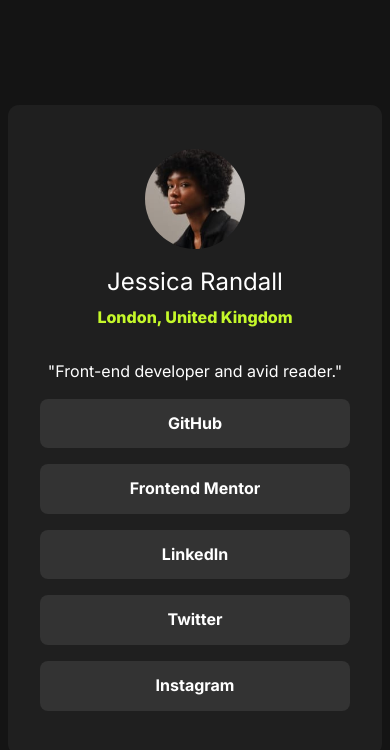
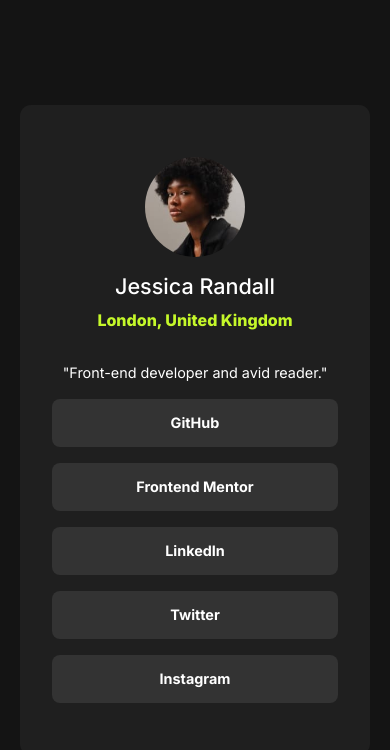
Before and after one commit to Albrrak773/Frontend-Mentor-social-links, a plain HTML site: page index.html in a window 390 px wide. Drawn offline with Linux system fonts and the light colour scheme.

Commit message:
Added links and basic responsiveness

```diff
--- a/index.html
+++ b/index.html
@@ -36,11 +36,11 @@
       <h2 id="location">London, United Kingdom</h2>
       <p id="quote">"Front-end developer and avid reader."</p>
       <div id="links-container">
-        <button class="link">GitHub</button>
-        <button class="link">Frontend Mentor</button>
-        <button class="link">LinkedIn</button>
-        <button class="link">Twitter</button>
-        <button class="link">Instagram</button>
+        <a href="https://github.com/" target="_blank"><button class="link">GitHub</button></a>
+        <a href="https://www.frontendmentor.io/" target="_blank"><button class="link">Frontend Mentor</button></a>
+        <a href="https://www.linkedin.com/" target="_blank"><button class="link">LinkedIn</button></a>
+        <a href="https://x.com/" target="_blank"><button class="link">Twitter</button></a>
+        <a href="https://www.instagram.com/" target="_blank"><button class="link">Instagram</button></a>
       </div>
     </section>
   </body>
--- a/style.css
+++ b/style.css
@@ -31,7 +31,7 @@
 }
 
 #Name {
-    font-weight: 400;
+    font-weight: 500;
 }
 
 #location {
@@ -67,3 +67,17 @@
     color: black;
 
 }
+
+a {
+    text-decoration: none;
+}
+
+@media screen and (max-width: 600px){
+    #card {
+        width: 350px;
+    }
+    body {
+        font-size: 0.9rem;
+    }
+
+}
```
